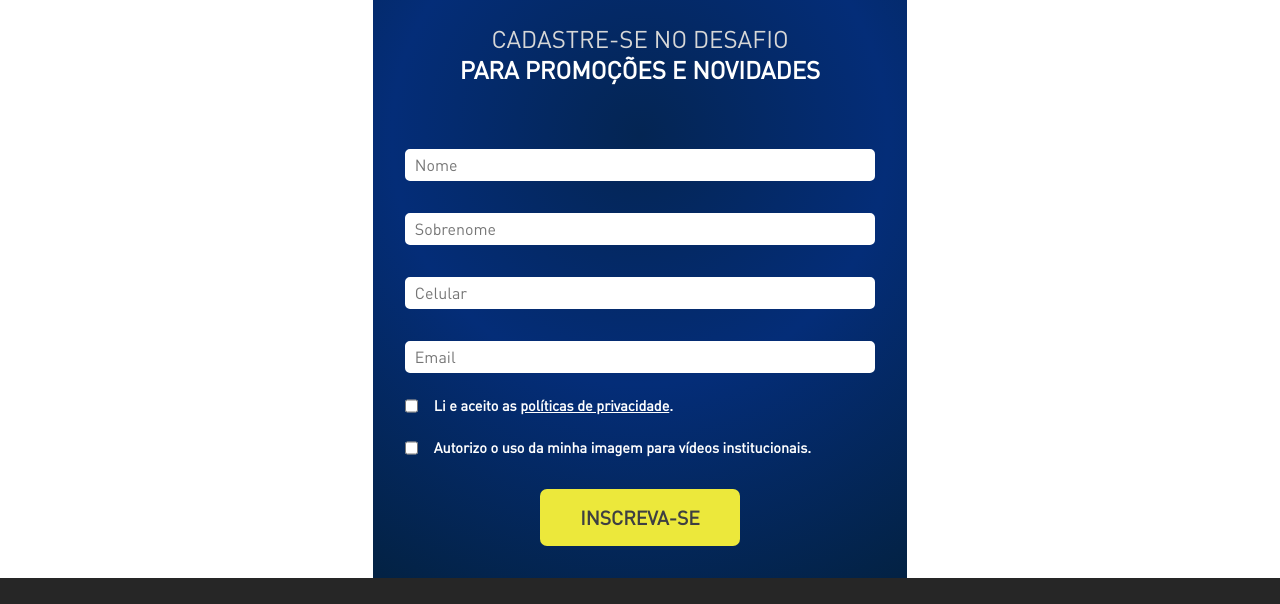
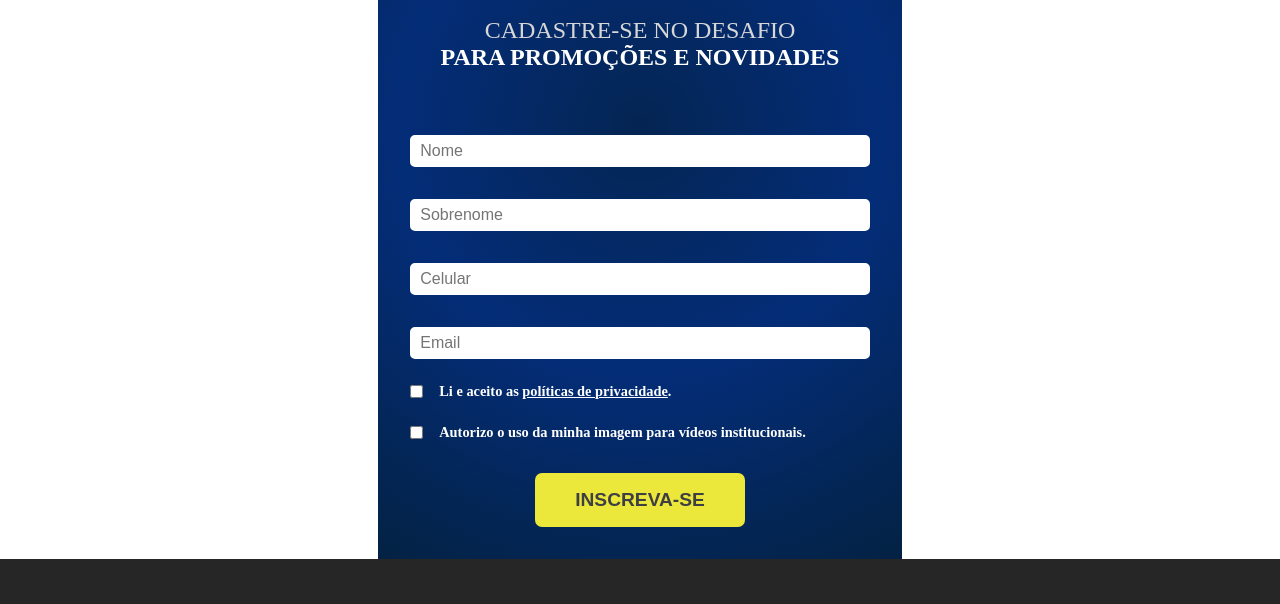
Before and after one commit to GVFerreira/game-panasonic, a PHP site: page /nova-lp.php in a window 1280 px wide. Shown: the part 746-1350 px from the top of the page. Run offline with PHP 8.4, Linux system fonts and the light colour scheme.

Commit message:
nova lp - removendo a Din

```diff
--- a/css/nova-lp.css
+++ b/css/nova-lp.css
@@ -1,13 +1,13 @@
-@font-face {
+/* @font-face {
     font-family: 'Din';
     src: url('../font/DINRegular.ttf') format('truetype');
-}
+} */
 
 * {
     margin: 0;
     padding: 0;
     box-sizing: border-box;
-    font-family: 'Din';
+    /* font-family: 'Din'; */
 }
 
 body {
```
